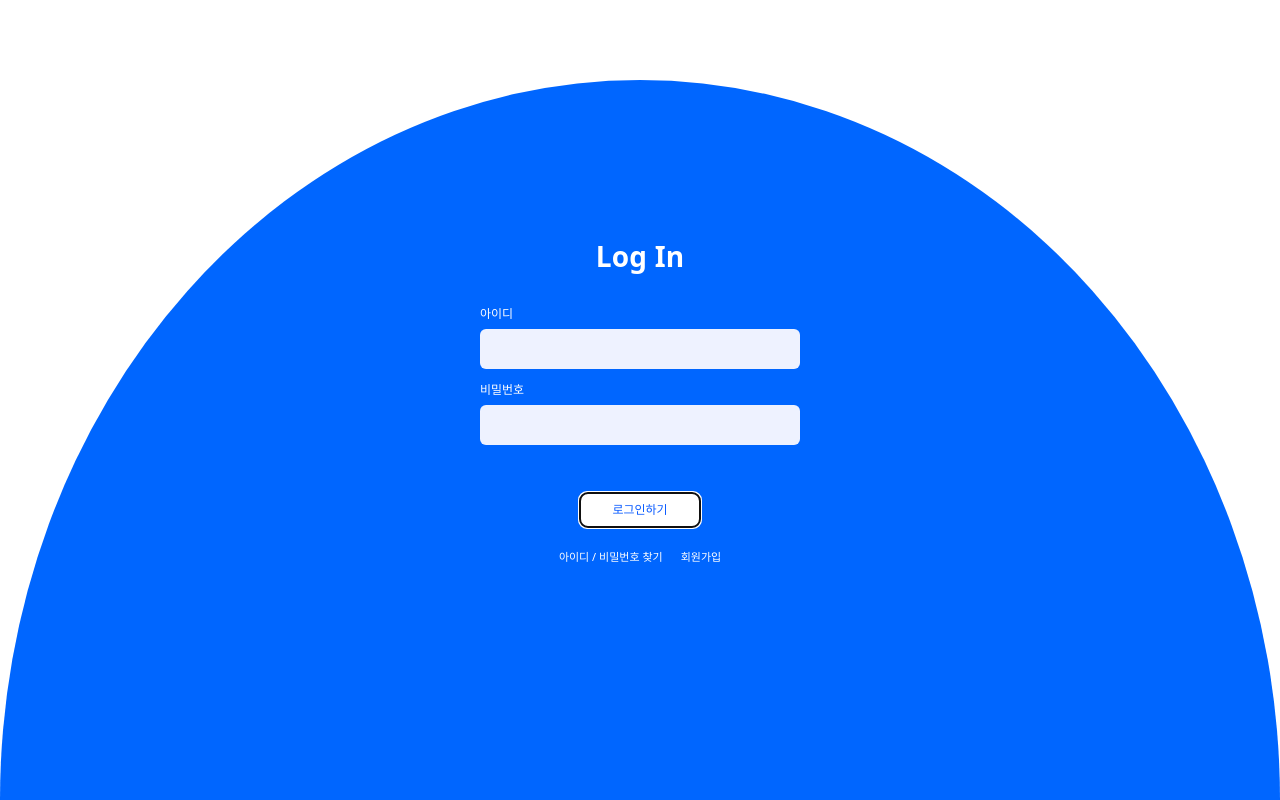
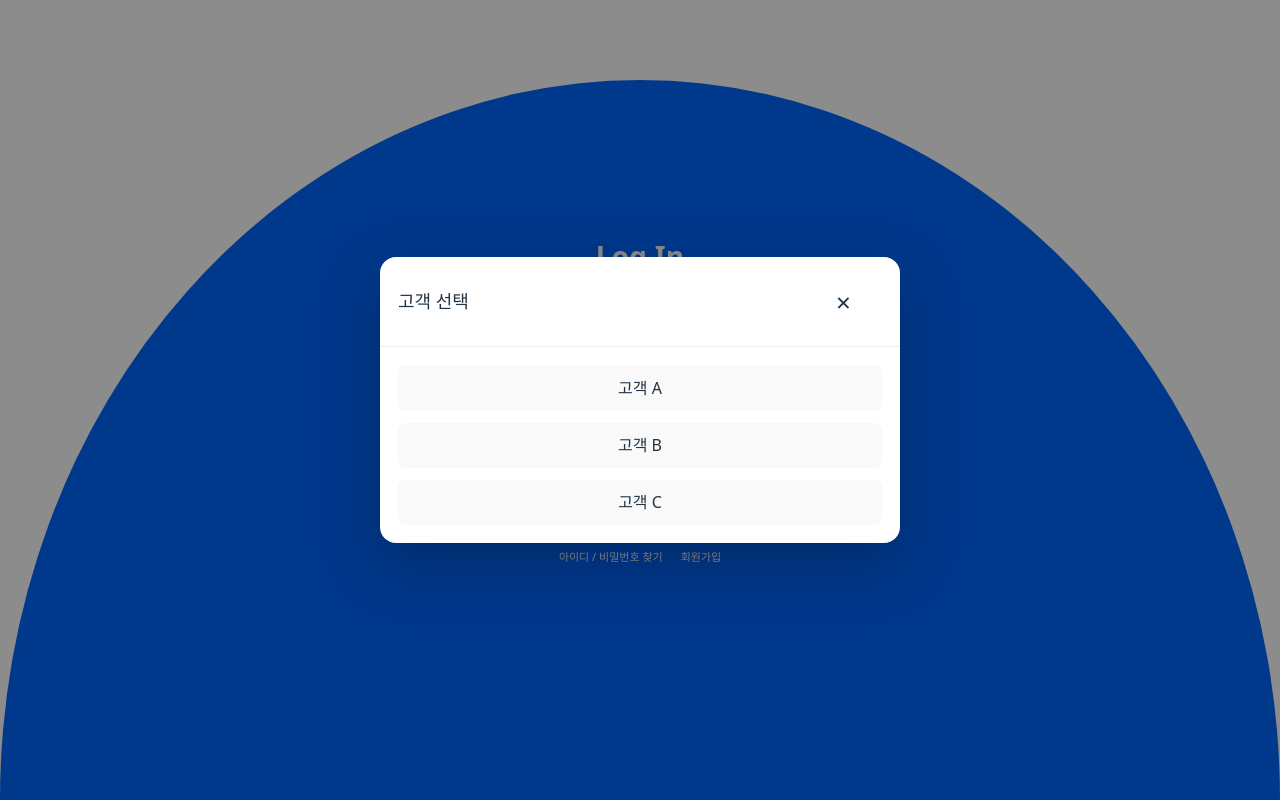
Before and after one commit to TaxRefundWeb/QuickTax_FE, a React (Vite) app: page / in a window 1280 px wide. Both pictures are taken after a click on the button "로그인하기". Built offline with nearby package versions, Linux system fonts and the light colour scheme.

Commit message:
feat: LoginModal 기능 추가

```diff
--- /dev/null
+++ b/src/components/modal/LoginModal.module.css
@@ -0,0 +1,43 @@
+.backdrop {
+  position: fixed;
+  inset: 0;
+  background: rgba(0, 0, 0, 0.45);
+  display: flex;
+  align-items: center;
+  justify-content: center;
+  z-index: 9999;
+}
+
+.modal {
+  width: min(520px, calc(100vw - 32px));
+  background: #fff;
+  border-radius: 16px;
+  box-shadow: 0 20px 60px rgba(0, 0, 0, 0.25);
+  overflow: hidden;
+}
+
+.header {
+  display: flex;
+  align-items: center;
+  justify-content: space-between;
+  padding: 16px 18px;
+  border-bottom: 1px solid #eee;
+}
+
+.title {
+  margin: 0;
+  font-size: 18px;
+  font-weight: 700;
+}
+
+.closeBtn {
+  border: none;
+  background: transparent;
+  font-size: 26px;
+  line-height: 1;
+  cursor: pointer;
+}
+
+.body {
+  padding: 18px;
+}
--- /dev/null
+++ b/src/components/modal/LoginModal.tsx
@@ -0,0 +1,48 @@
+import { useEffect } from "react";
+import styles from "./LoginModal.module.css";
+
+type LoginModalProps = {
+  isOpen: boolean;
+  onClose: () => void;
+  title?: string;
+  children: React.ReactNode;
+};
+
+export default function LoginModal({
+  isOpen,
+  onClose,
+  title = "고객 선택",
+  children,
+}: LoginModalProps) {
+  useEffect(() => {
+    if (!isOpen) return;
+
+    const handler = (e: KeyboardEvent) => {
+      if (e.key === "Escape") onClose();
+    };
+
+    window.addEventListener("keydown", handler);
+    return () => window.removeEventListener("keydown", handler);
+  }, [isOpen, onClose]);
+
+  if (!isOpen) return null;
+
+  return (
+    <div className={styles.backdrop} onMouseDown={onClose}>
+      <div className={styles.modal} onMouseDown={(e) => e.stopPropagation()}>
+        <div className={styles.header}>
+          <h2 className={styles.title}>{title}</h2>
+          <button
+            className={styles.closeBtn}
+            onClick={onClose}
+            aria-label="닫기"
+          >
+            ×
+          </button>
+        </div>
+
+        <div className={styles.body}>{children}</div>
+      </div>
+    </div>
+  );
+}
--- a/src/pages/login/Login.tsx
+++ b/src/pages/login/Login.tsx
@@ -1,9 +1,11 @@
 import { useState } from "react";
 import styles from "./Login.module.css";
+import LoginModal from "../../components/modal/LoginModal";
 
 export default function Login() {
   const [id, setId] = useState("");
   const [pw, setPw] = useState("");
+  const [isModalOpen, setIsModalOpen] = useState(false);
 
   const handleSubmit = (e: React.FormEvent) => {
     e.preventDefault();
@@ -41,7 +43,12 @@ export default function Login() {
             />
           </div>
 
-          <button className={styles.button} type="submit">
+          {/* ⬇️ submit → modal open */}
+          <button
+            className={styles.button}
+            type="button"
+            onClick={() => setIsModalOpen(true)}
+          >
             로그인하기
           </button>
 
@@ -55,6 +62,19 @@ export default function Login() {
           </div>
         </form>
       </div>
+
+      {/* 확인용 로그인 모달 */}
+      <LoginModal
+        isOpen={isModalOpen}
+        onClose={() => setIsModalOpen(false)}
+        title="고객 선택"
+      >
+        <div style={{ display: "grid", gap: 12 }}>
+          <button>고객 A</button>
+          <button>고객 B</button>
+          <button>고객 C</button>
+        </div>
+      </LoginModal>
     </div>
   );
 }
```
